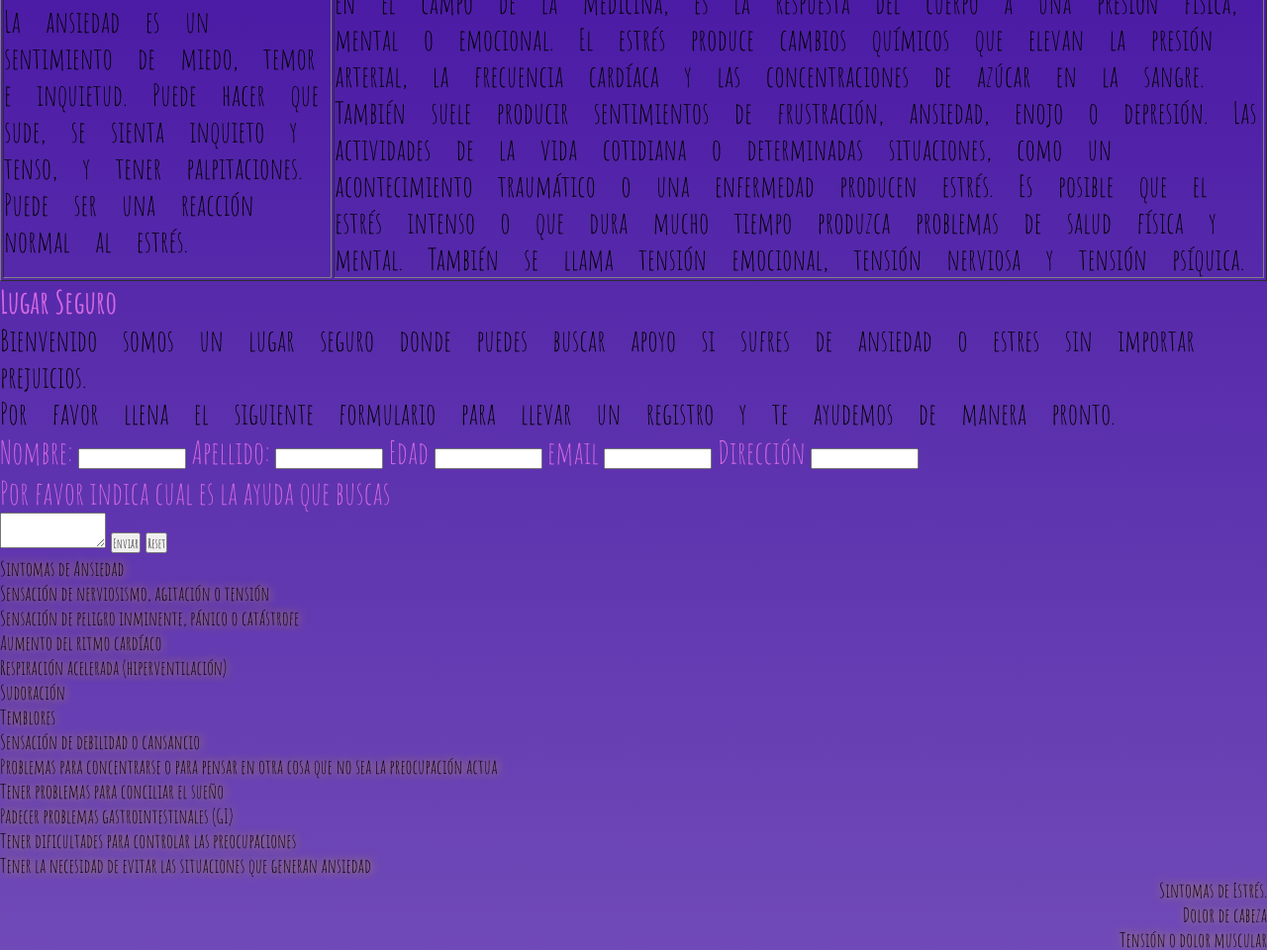
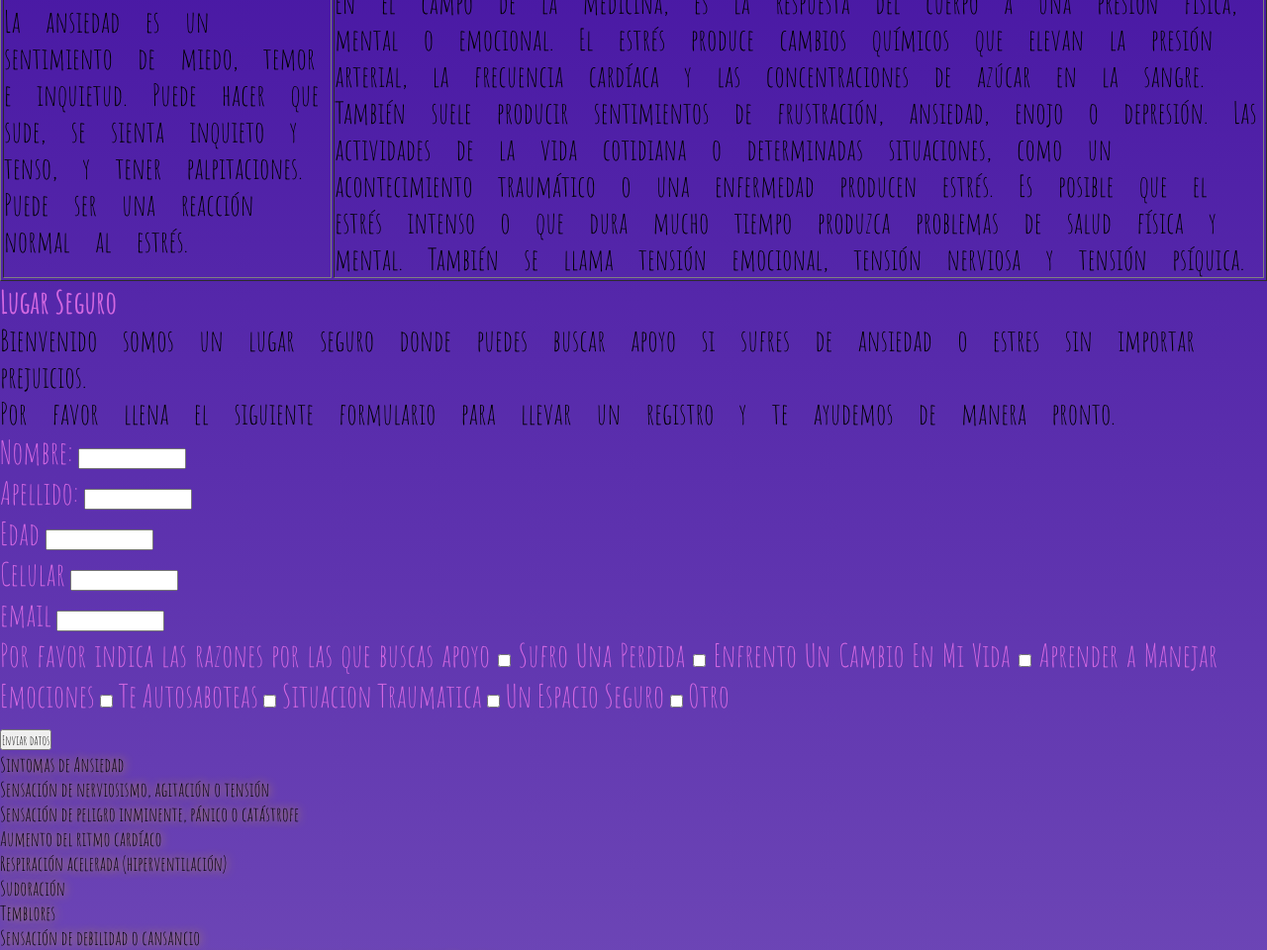
Before and after one commit to AranxxaLL/SaludMental, a website: page index.html in a window 1280 px wide. Shown: the part 441-1401 px from the top of the page at 99% size. Drawn offline with Linux system fonts and the light colour scheme.

Commit message:
formulario

```diff
--- a/estilo.css
+++ b/estilo.css
@@ -60,6 +60,11 @@ img{
     color: black;
     word-spacing: 20px;
 }
+.selexbox{
+    display: inline-block;
+    margin-right: 50px;
+    background-size: cover;
+}
 .linea{
     display: list-item;
     text-align: justify;
--- a/index.html
+++ b/index.html
@@ -64,20 +64,41 @@
             <p class="decorado">Bienvenido somos un lugar seguro donde puedes buscar apoyo si sufres de ansiedad o estres sin importar prejuicios.</p>
             <p class="decorado">Por favor llena el siguiente formulario para llevar un registro y te ayudemos de manera pronto.</p>
             <form id="formulario"action="" method="get">
+                <ul>
+                    <li>
                         <label for="name">Nombre:</label>
-                <input type="text" id="name" name="name">
+                        <input type="text" id="name" name="nombre">
+                    </li>
+                    <li>
                         <label for="apellido">Apellido:</label>
                         <input type="text" id="apellido" name="apellido">
+                    </li>
+                    <li>
                         <label for="edad">Edad</label>
                         <input type="number" id="edad" edad="edad">
+                    </li>
+                    <li>
+                        <label for="celular">Celular</label>
+                        <input type="number" id="celular" celular="celular">
+                    </li>
+                    <li>
                         <label for="email">email</label>
                         <input type="email" id="email" email="email">
-                <label for="direccion">Dirección</label>
-                <input type="text" id="direccion" direccion="direccion">
-                <p>Por favor indica cual es la ayuda que buscas</p>
-                <textarea></textarea>
-                <button>Enviar</button>
-                <input type="reset">
+                    </li>
+                    <li>
+                        <p class="selexbox">
+                            Por favor indica las razones por las que buscas apoyo
+                            <input type="checkbox" name="perdida" value="gusta"> Sufro Una Perdida
+                            <input type="checkbox" name="cambio" value="gusta"> Enfrento Un Cambio En Mi Vida
+                            <input type="checkbox" name="emociones" value="gusta"> Aprender a Manejar Emociones
+                            <input type="checkbox" name="sabotaje" value="gusta"> Te Autosaboteas
+                            <input type="checkbox" name="trauma" value="gusta"> Situacion Traumatica
+                            <input type="checkbox" name="tu" value="gusta"> Un Espacio Seguro
+                            <input type="checkbox" name="otro" value="gusta"> Otro
+                        </p>
+                        <p class="decorado"><input type="submit" value="Enviar datos"></p>
+                    </li>
+                </ul>
             </form>
             <div>
              <!--Lista desordenada-->
```
Also changed, not shown: Imagenes/articulos.jpg (added), Imagenes/contacto.png (added), Imagenes/informacion.jpg (added). Lines whose indentation alone changed are shown as unchanged.
